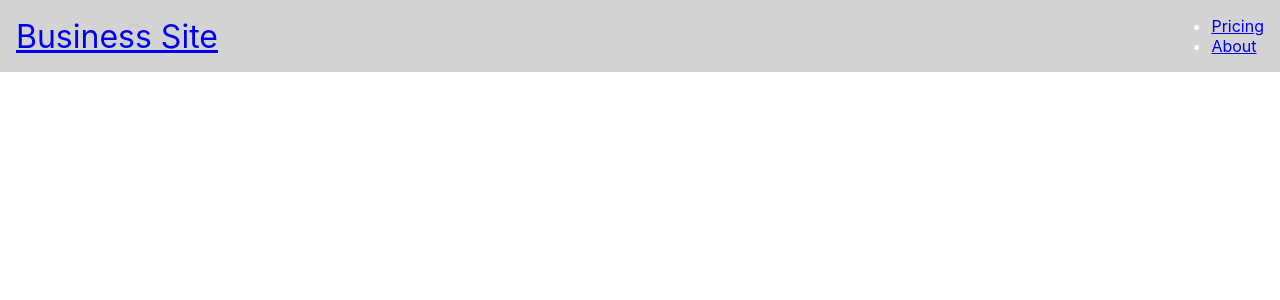
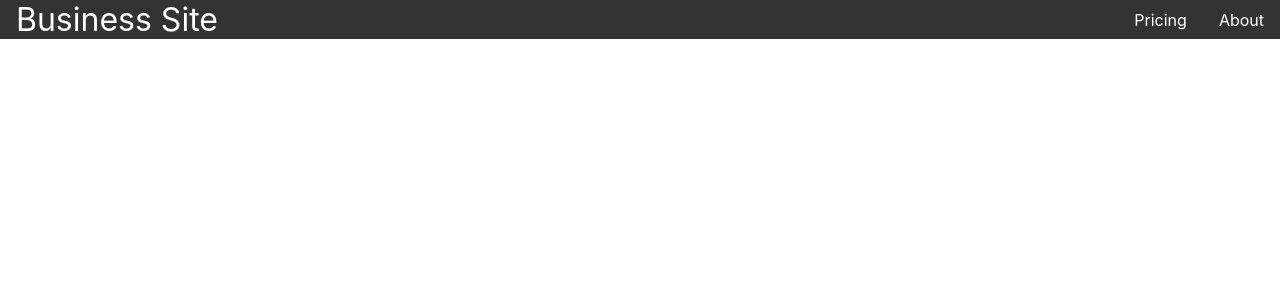
Before and after one commit to JamesHawk585/react-router-practice, a React (Create React App) app: page / in a window 1280 px wide. Shown: the top 300 px of the page. Built offline with nearby package versions, Linux system fonts and the light colour scheme; the HTML template or start-up script is replaced by a standard one.

Commit message:
Adds additional styling to styles.css

```diff
--- a/src/styles.css
+++ b/src/styles.css
@@ -8,7 +8,7 @@ body{
 }
 
 .nav{
-    background-color: lightgray;
+    background-color: #333;
     color: white;
     display: flex;
     justify-content: space-between;
@@ -22,3 +22,27 @@ body{
 .site-title {
     font-size: 2rem;
 }
+
+.nav ul {
+    padding: 0;
+    margin: 0;
+    display: flex;
+    list-style: none;
+    gap: 2rem;
+}
+
+.nav li.active {
+    background-color: #555;
+}
+
+.nav li:hover {
+    background-color: #777;
+}
+
+.nav a{
+    color: inherit;
+    text-decoration: none;
+    align-items: center;
+    display: flex;
+    height: 100%
+}
```
